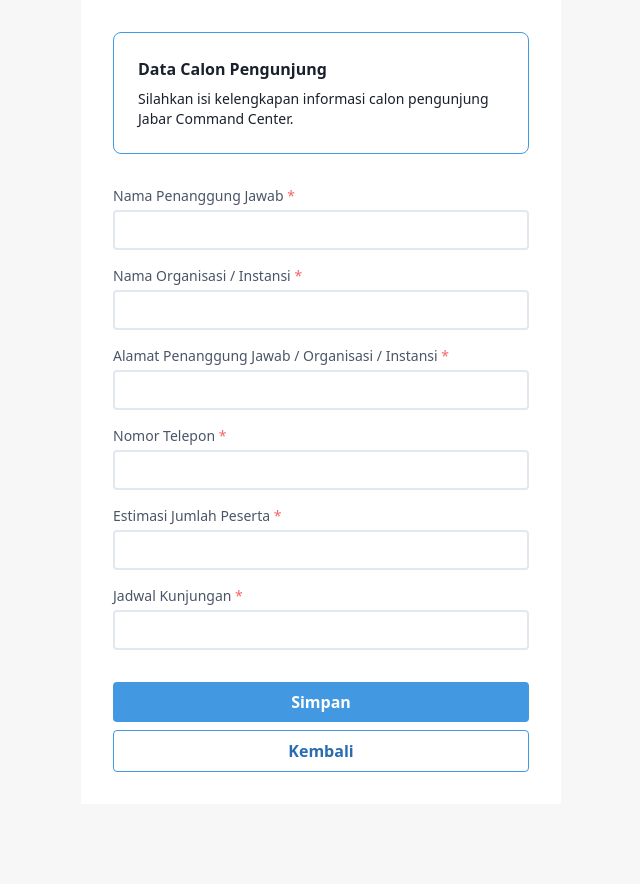
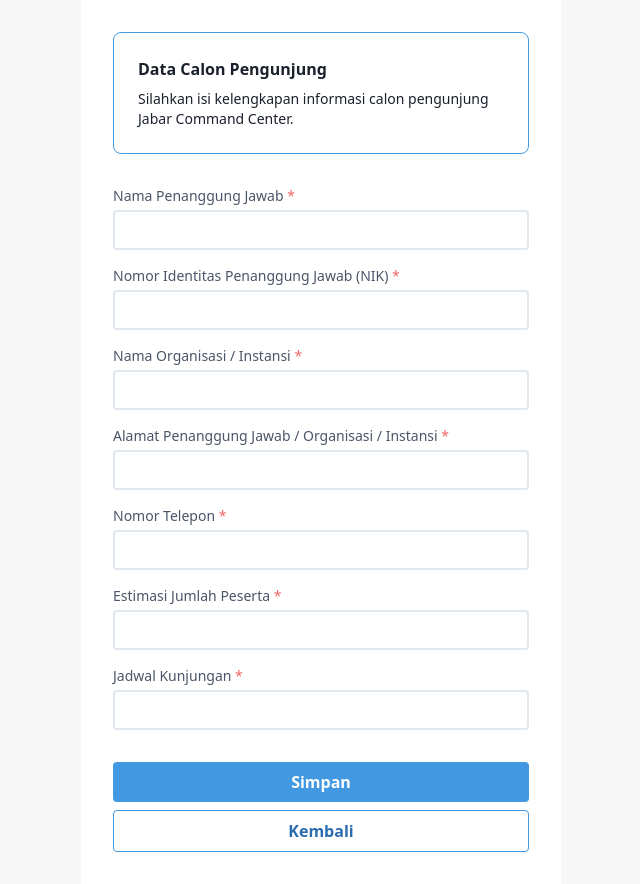
Before and after one commit to jabardigitalservice/artic-microsite, a Nuxt app: page /booking-form in a window 1280 px wide. Shown: the whole page, without its empty margins (319-959 px from the left). Before the commit the page ends 804 px from the top, so only its background shows below. Built offline with nearby package versions, Linux system fonts and the light colour scheme.

Commit message:
add sweet alert, submit test
Signed-off-by: Yoga Hanggara <yohang88@gmail.com>

```diff
--- a/package.json
+++ b/package.json
@@ -14,7 +14,8 @@
   "dependencies": {
     "@nuxtjs/axios": "^5.12.2",
     "core-js": "^3.6.5",
-    "nuxt": "^2.14.6"
+    "nuxt": "^2.14.6",
+    "sweetalert2": "^10.8.1"
   },
   "devDependencies": {
     "@nuxtjs/eslint-config": "^3.1.0",
--- a/pages/booking-form.vue
+++ b/pages/booking-form.vue
@@ -28,6 +28,26 @@
             name="name"
             class="block pr-10 border-2 rounded w-full py-2 px-2 text-gray-700 leading-tight focus:outline-none"
           />
+        </div>
+      </div>
+      <div class="mt-4">
+        <div>
+          <label
+            for="personal_identity"
+            class="block text-gray-700 leading-5 text-sm font-medium"
+          >
+            Nomor Identitas Penanggung Jawab (NIK)
+            <span class="text-red-500">*</span>
+          </label>
+          <div class="mt-1 relative rounded-md">
+            <input
+              id="personal_identity"
+              v-model="personal_identity"
+              type="text"
+              name="name"
+              class="block pr-10 border-2 rounded w-full py-2 px-2 text-gray-700 leading-tight focus:outline-none"
+            />
+          </div>
         </div>
       </div>
       <div class="mt-4">
@@ -140,10 +160,13 @@
 </template>
 
 <script>
+import Swal from 'sweetalert2'
+
 export default {
   data() {
     return {
       name: null,
+      personal_identity: null,
       organization_name: null,
       address: null,
       phone_number: null,
@@ -157,12 +180,19 @@
       try {
         await this.$axios.post(`/register`, {
           name: this.name,
+          personal_identity: this.personal_identity,
           organization_name: this.organization_name,
           address: this.address,
           phone_number: this.phone_number,
           peoples_count: this.peoples_count,
           schedule_id: this.schedule_id,
         })
+
+        await Swal.fire(
+          '',
+          'Permintaan reservasi berhasil dibuat. Silahkan unduh bukti pendaftaran.',
+          'success'
+        )
       } catch (e) {
         //
       }
```
Also changed, not shown: 1 other file (tests, documents, lock files or other folders).
